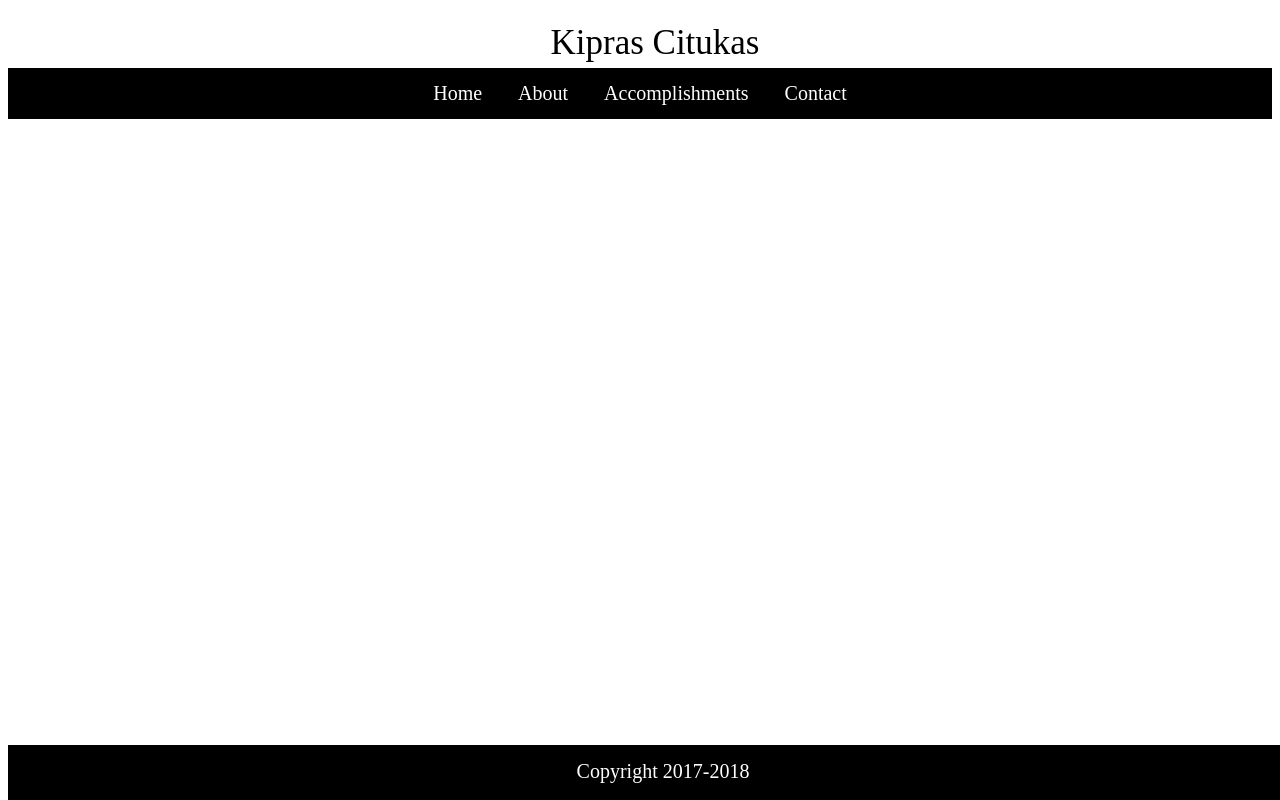
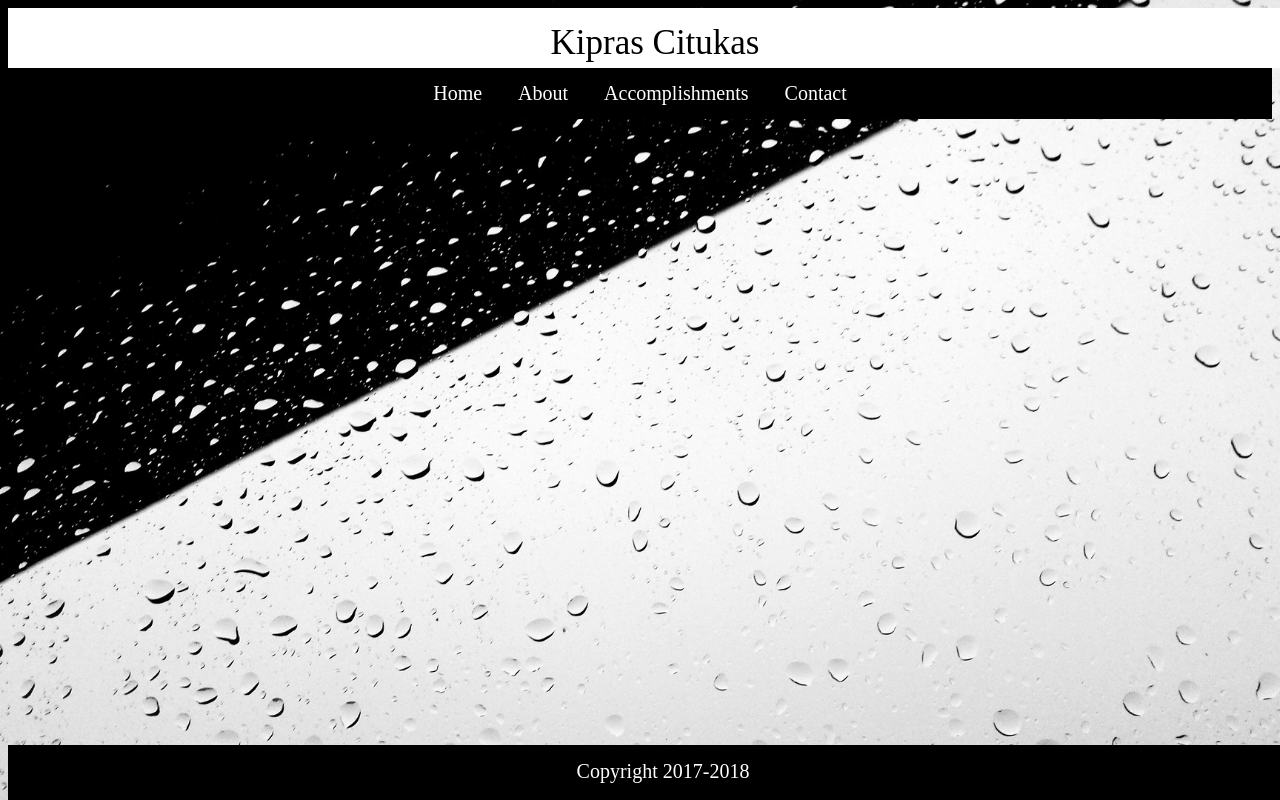
Before and after one commit to CriticalSpeck/Kipras, a plain HTML site: page index.html in a window 1280 px wide. Shown: the top 800 px of the page. Drawn offline with Linux system fonts and the light colour scheme.

Commit message:
Update style.css

```diff
--- a/style.css
+++ b/style.css
@@ -51,7 +51,7 @@ li a {
 }
 
 #home {
-   background: url("././images/bg.jpg") no-repeat center center fixed;
+   background: url("bg.jpg") no-repeat center center fixed;
   -webkit-background-size: cover;
   -moz-background-size: cover;
   -o-background-size: cover;
```
